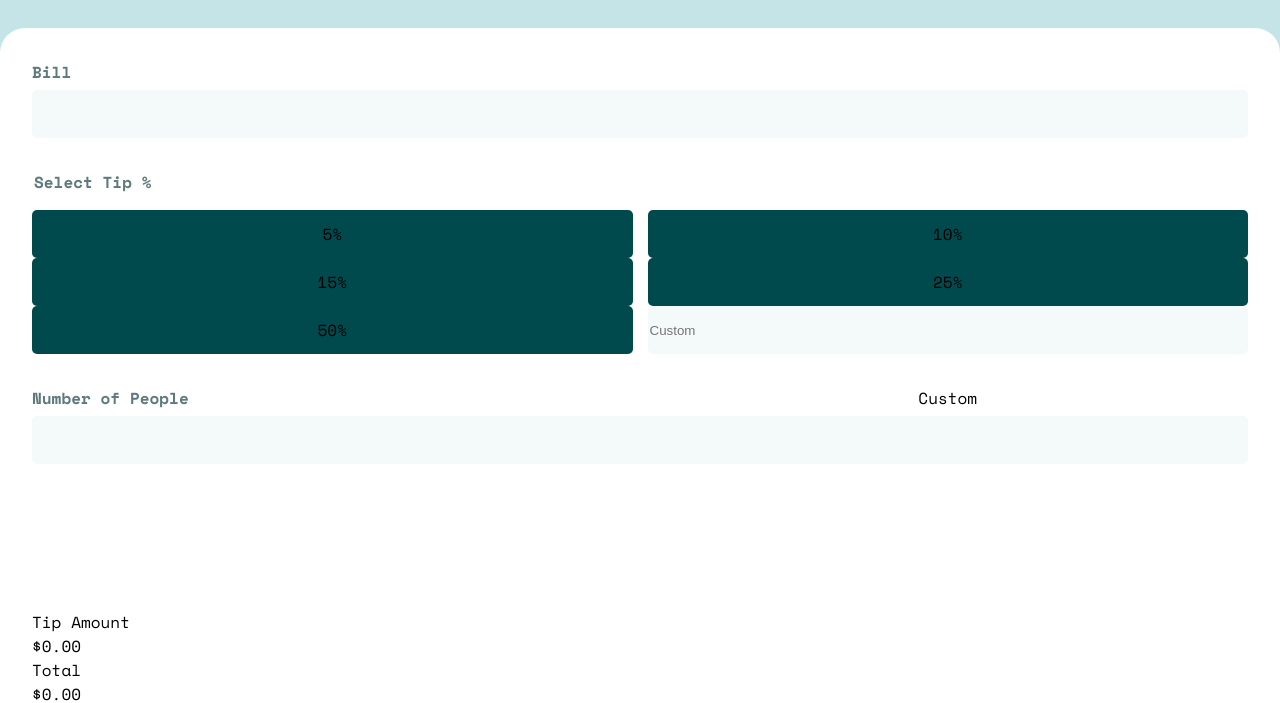
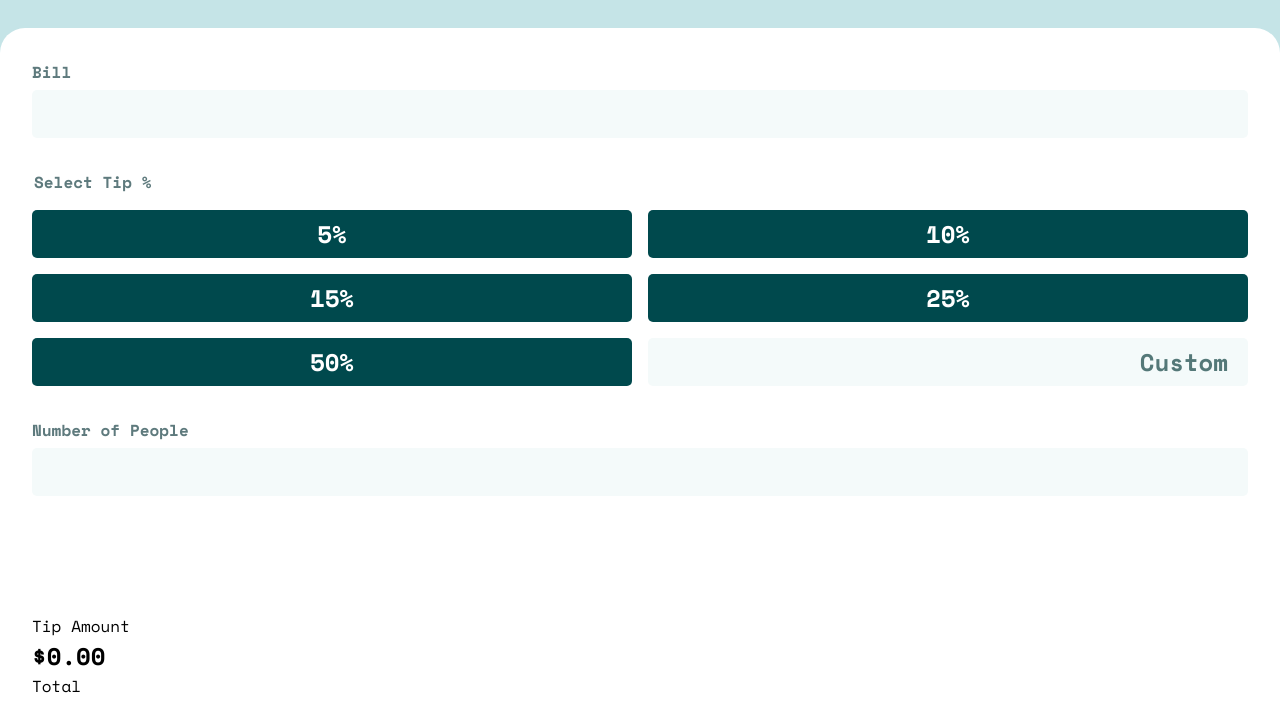
Before and after one commit to manolobrown/tip-calculator-app, a website: page index.html in a window 1280 px wide. Shown: the part 126-829 px from the top of the page. Drawn offline with nearby package versions, Linux system fonts and the light colour scheme; files that its build step writes are made by us from their sources.

Commit message:
[UPDATE] Converted Radio Group to Use Grid

```diff
--- a/index.html
+++ b/index.html
@@ -41,28 +41,28 @@
             <legend class="form-label">Select Tip %</legend>
             <div class="form-check-group">
               <div class="form-check">
-                <input id="value5" class="form-check-input" type="radio" value="5">
+                <input id="value5" class="form-check-input visually-hidden" type="radio" value="5" name="tip">
                 <label for="value5" class="form-check-label">5%</label>
               </div>
               <div class="form-check">
-                <input id="value10" class="form-check-input"type="radio" value="10">
+                <input id="value10" class="form-check-input visually-hidden" type="radio" value="10" name="tip">
                 <label for="value10" class="form-check-label">10%</label>
               </div>
               <div class="form-check">
-                <input id="value15" class="form-check-input" type="radio" value="15">
+                <input id="value15" class="form-check-input visually-hidden" type="radio" value="15" name="tip">
                 <label for="value15" class="form-check-label">15%</label>
               </div>
               <div class="form-check">
-                <input id="value25" class="form-check-input" type="radio" value="25">
+                <input id="value25" class="form-check-input visually-hidden" type="radio" value="25" name="tip">
                 <label for="value25" class="form-check-label">25%</label>
               </div>
               <div class="form-check">
-                <input id="value50" class="form-check-input" type="radio" value="50">
+                <input id="value50" class="form-check-input visually-hidden" type="radio" value="50" name="tip">
                 <label for="value50" class="form-check-label">50%</label>
               </div>
               <div class="form-check">
-                <input id="custom" class="form-check-input form-control" type="text" value="" placeholder="Custom">
-                <label class="sr-only" for="custom">Custom</label>
+                <input id="custom" class="form-check-input form-control" type="text" value="" placeholder="Custom" name="tipCustom">
+                <label class="visually-hidden" for="custom">Custom</label>
               </div>
             </div>
           </fieldset>
--- a/src/scss/components/radio.scss
+++ b/src/scss/components/radio.scss
@@ -1,9 +1,9 @@
 @use '../util/' as *;
 .form-check-group {
-    display: flex;
-    flex-wrap: wrap;
-    justify-content: space-between;
-    margin: 0 rem(-7.5);
+    display: grid;
+    grid-template-columns: repeat(2,1fr);
+    column-gap: rem(16);
+    row-gap: rem(16);
 }
 .form-check {
     display: flex;
@@ -11,14 +11,14 @@
     align-items: center;
     justify-content: center;
     height: rem(48);
-    flex: 0 0 50%;
-    max-width: 50%;
     width: 100%;
-    padding: 0 rem(7.5);
-
-    input[type=radio] {
-        position: absolute;
-        left: -10000px;
+}
+.form-check-input {
+    padding: 0 rem(20);
+    margin-bottom: 0 !important;
+    &,&::placeholder {
+        color: var(--dark-grayish-cyan3);
+        text-align: right;
     }
 }
 .form-check-label {
@@ -30,4 +30,5 @@
     height: 100%;
     align-items: center;
     justify-content: center;
+    color: var(--white);
 }
--- a/src/scss/globals/boilerplate.scss
+++ b/src/scss/globals/boilerplate.scss
@@ -13,3 +13,15 @@ body {
     font-family: var(--font-space-mono);
     background-color: var(--light-grayish-cyan);
 }
+
+.visually-hidden {
+    position: absolute!important;
+    width: 1px!important;
+    height: 1px!important;
+    padding: 0!important;
+    margin: -1px!important;
+    overflow: hidden!important;
+    clip: rect(0,0,0,0)!important;
+    white-space: nowrap!important;
+    border: 0!important;
+}
--- a/src/scss/globals/colors.scss
+++ b/src/scss/globals/colors.scss
@@ -3,6 +3,7 @@
     --dark-cyan: hsl(183, 100%, 15%);
     --dark-grayish-cyan: hsl(186, 14%, 43%);
     --dark-grayish-cyan2: hsl(184, 14%, 56%);
+    --dark-grayish-cyan3: hsl(180, 18%, 40%);
     --light-grayish-cyan: hsl(185, 41%, 84%);
     --light-grayish-cyan2: hsl(189, 41%, 97%);
     --light-grayish-cyan3: hsl(185, 38%, 97%);
--- a/src/scss/globals/typography.scss
+++ b/src/scss/globals/typography.scss
@@ -11,3 +11,9 @@ a,a:visited,a:active {
 body {
     font-size: rem(16);
 }
+
+.form-check-label, .form-control, .totals__value, .form-control::placeholder {
+    font-weight: 700;
+    font-size: rem(24);
+    font-family: var(--font-space-mono);
+}
```
